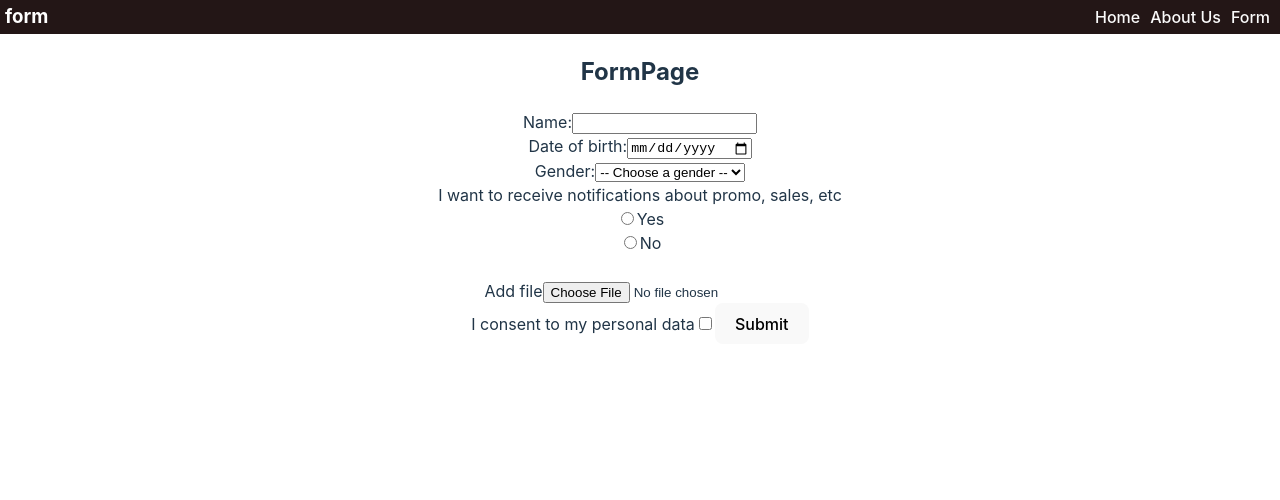
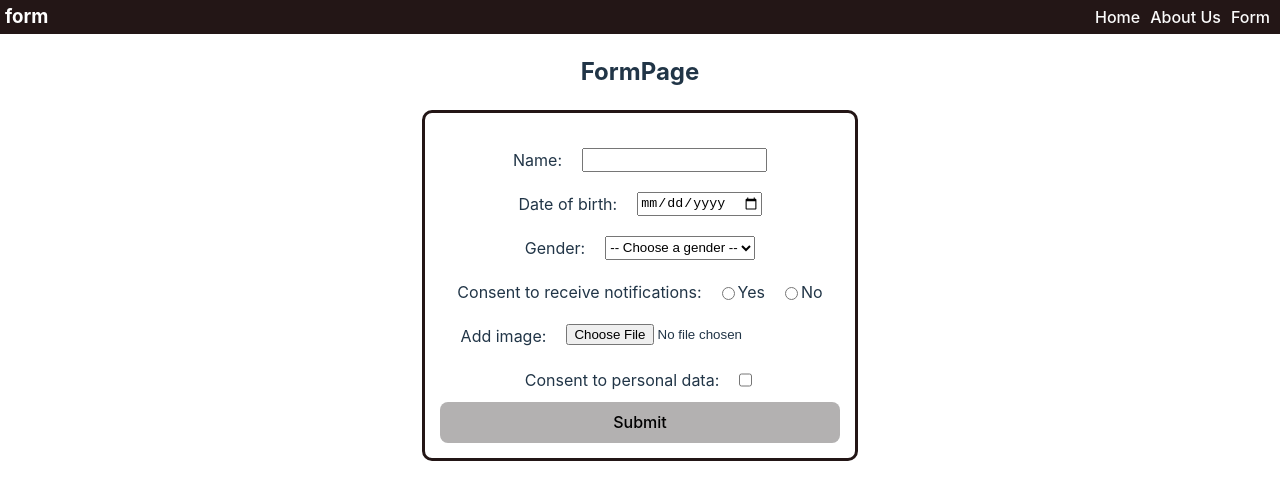
Before and after one commit to osipikav/rss-react, a React (Vite) app: page /form in a window 1280 px wide. Shown: the top 500 px of the page. Built offline with nearby package versions, Linux system fonts and the light colour scheme.

Commit message:
fix: style

```diff
--- /dev/null
+++ b/src/components/FormCards/FormCards.css
@@ -0,0 +1,21 @@
+.cards-container {
+  /* width: 100%; */
+  margin: 20px;
+  display: flex;
+  flex-direction: row;
+  flex-wrap: wrap;
+}
+.card-item {
+  border: 1px solid rgb(82, 90, 90);
+  max-width: 200px;
+  padding: 10px;
+  border-radius: 8px;
+  margin-right: 10px;
+}
+.card-item img {
+  width: 100%;
+}
+.card-item h2,
+.card-item p {
+  margin: 0;
+}
--- a/src/components/FormCards/FormCards.tsx
+++ b/src/components/FormCards/FormCards.tsx
@@ -1,5 +1,6 @@
 import React from 'react';
 import { ICard } from '../../types/types';
+import './FormCards.css';
 
 interface IProps {
   cards: ICard[];
@@ -10,14 +11,15 @@ class FormCards extends React.Component<IProps> {
     const { cards } = this.props;
 
     return (
-      <div>
+      <div className="cards-container">
         {cards.map((card: ICard) => (
-          <div key={card.inputName}>
-            <h2>Name: {card.inputName}</h2>
+          <div key={card.inputName} className="card-item">
+            <h2>{card.inputName}</h2>
             <img src={card.imageUrl} alt="awd" />
-            <p>Birth date:{card.inputDate}</p>
-            <p>Gender:{card.selectText}</p>
-            <p>Delivery date:{card.inputDate}</p>
+            <p>Birth date: {card.inputDate}</p>
+            <p>Gender: {card.selectText}</p>
+            <p>Сonsent to receive notifications: {card.radioChecked}</p>
+            <p>Consent to personal data</p>
           </div>
         ))}
       </div>
--- a/src/components/FormItem/FormItem.css
+++ b/src/components/FormItem/FormItem.css
@@ -1,3 +1,45 @@
+.form-container {
+  padding: 15px;
+  margin: 0 auto;
+  display: flex;
+  flex-direction: column;
+  width: 400px;
+  /* background-color: aqua; */
+  border: 3px solid rgb(35, 22, 22);
+  border-radius: 10px;
+}
+
+.form-container label {
+  width: 100%;
+  margin-top: 20px;
+  display: flex;
+  justify-content: center;
+}
+
+.form-container label input,
+.form-container label select {
+  margin-left: 20px;
+}
 .error-message {
   color: red;
+  font-size: 14px;
 }
+.radioButton {
+  display: flex;
+}
+.radioButton label {
+  margin-top: 0;
+}
+
+.button {
+  margin-top: 10px;
+  background-color: rgb(179, 177, 177);
+  /* border: 1px solid rgb(82, 90, 90); */
+}
+.button:hover {
+  border: 1px solid rgb(82, 90, 90);
+}
+
+.button:active {
+  border-color: rgb(82, 90, 90);
+}
--- a/src/components/FormItem/FormItem.tsx
+++ b/src/components/FormItem/FormItem.tsx
@@ -2,6 +2,7 @@ import FormCards from '../FormCards/FormCards';
 import React from 'react';
 import './FormItem.css';
 import { ICard } from '../../types/types';
+import Message from '../Message/Message';
 
 const GENDER = [
   { id: 'male', value: 'male', title: 'male' },
@@ -17,6 +18,7 @@ class FormItem extends React.Component {
     radioChecked: '',
     imageUploaded: '',
     isFormSubmitted: false,
+    showMessage: false,
   };
 
   nameRef = React.createRef<HTMLInputElement>();
@@ -48,6 +50,12 @@ class FormItem extends React.Component {
     event.preventDefault();
     const formObject: ICard = { ...this.state };
     this.array.push(formObject);
+
+    this.setState({ showMessage: true });
+    setTimeout(() => {
+      this.setState({ showMessage: false });
+    }, 2000);
+
     this.setState({
       inputName: '',
       inputDate: '',
@@ -87,8 +95,15 @@ class FormItem extends React.Component {
   };
 
   render() {
-    const { inputName, inputDate, selectText, checkboxChecked, radioChecked, imageUploaded } =
-      this.state;
+    const {
+      inputName,
+      inputDate,
+      selectText,
+      checkboxChecked,
+      radioChecked,
+      imageUploaded,
+      showMessage,
+    } = this.state;
     const isNameValid = this.validateName(inputName.trim()) === '';
     const isDateValid = this.validateDate(inputDate) === '';
     const isSelectValid = selectText !== '';
@@ -105,7 +120,7 @@ class FormItem extends React.Component {
 
     return (
       <>
-        <form>
+        <form className="form-container">
           <label>
             Name:
             <input
@@ -119,7 +134,6 @@ class FormItem extends React.Component {
           {!isNameValid && this.state.isFormSubmitted && (
             <div className="error-message">{this.validateName(inputName)}</div>
           )}
-          <br />
           <label>
             Date of birth:
             <input
@@ -133,7 +147,6 @@ class FormItem extends React.Component {
           {!isDateValid && this.state.isFormSubmitted && (
             <div className="error-message">{this.validateDate(inputDate)}</div>
           )}
-          <br />
           <label>
             Gender:
             <select ref={this.selectRef} value={selectText} onChange={this.handleChange}>
@@ -148,10 +161,9 @@ class FormItem extends React.Component {
           {!isSelectValid && this.state.isFormSubmitted && (
             <div className="error-message">Please choose a gender</div>
           )}
-          <br />
           <label>
-            I want to receive notifications about promo, sales, etc
-            <div>
+            Сonsent to receive notifications:
+            <div className="radioButton">
               <input
                 ref={this.radioRefYes}
                 type="radio"
@@ -162,7 +174,7 @@ class FormItem extends React.Component {
               />
               <label htmlFor="yes">Yes</label>
             </div>
-            <div>
+            <div className="radioButton">
               <input
                 ref={this.radioRefNo}
                 type="radio"
@@ -177,9 +189,8 @@ class FormItem extends React.Component {
           {!isRadioValid && this.state.isFormSubmitted && (
             <div className="error-message">Please choose a notification preference</div>
           )}
-          <br />
           <label>
-            Add file
+            Add image:
             <input
               ref={this.imageRef}
               type="file"
@@ -189,11 +200,10 @@ class FormItem extends React.Component {
             />
           </label>
           {!isImageValid && this.state.isFormSubmitted && (
-            <div className="error-message">Please add file</div>
+            <div className="error-message">Please add image</div>
           )}
-          <br />
           <label>
-            I consent to my personal data
+            Consent to personal data:
             <input
               ref={this.checkboxRef}
               type="checkbox"
@@ -205,8 +215,14 @@ class FormItem extends React.Component {
           {!isCheckboxValid && this.state.isFormSubmitted && (
             <div className="error-message">Please аgree to the use of personal data</div>
           )}
-          <button onClick={isFormValid ? this.handleSubmit : this.noHandleSubmit}>Submit</button>
+          <button
+            className="button"
+            onClick={isFormValid ? this.handleSubmit : this.noHandleSubmit}
+          >
+            Submit
+          </button>
         </form>
+        {showMessage && <Message />}
         <FormCards cards={this.array} />
       </>
     );
--- /dev/null
+++ b/src/components/Message/Message.tsx
@@ -0,0 +1,5 @@
+import React from 'react';
+
+export default function Message() {
+  return <div>Data has been saved!</div>;
+}
```
